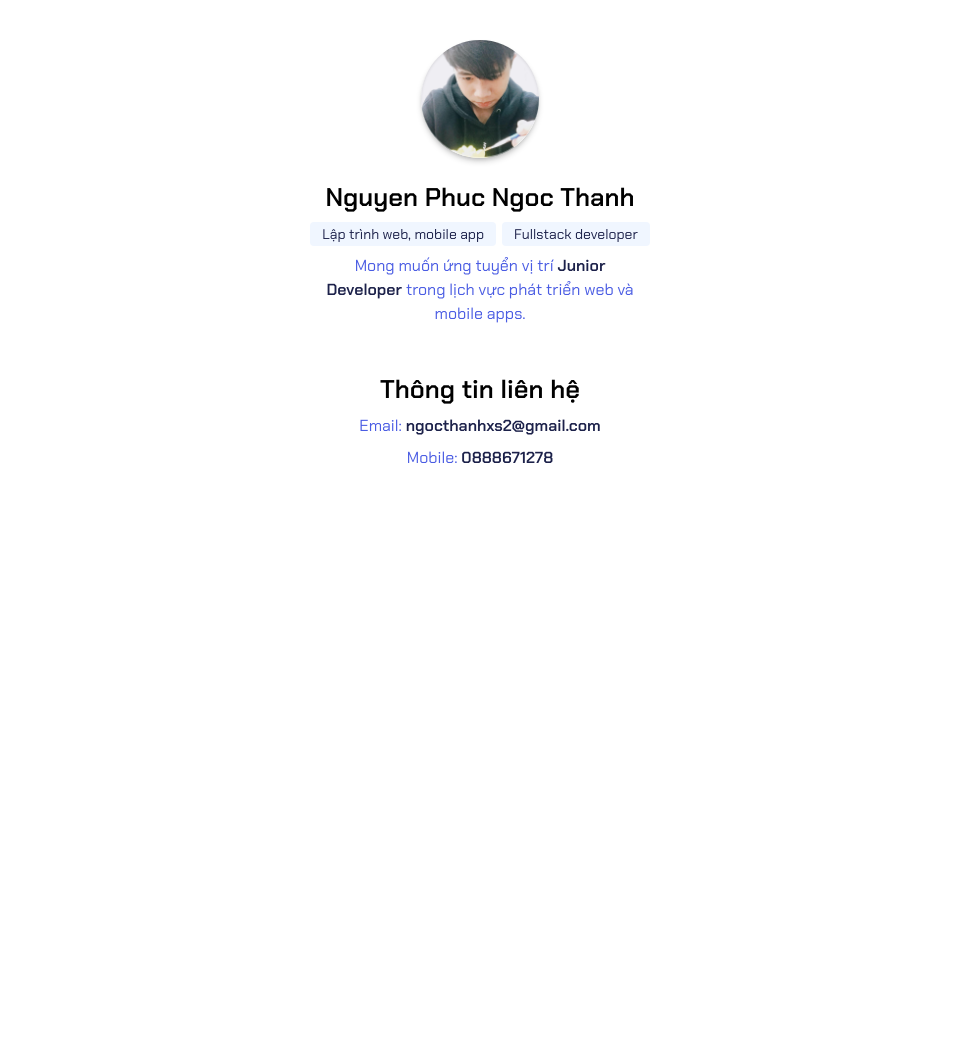
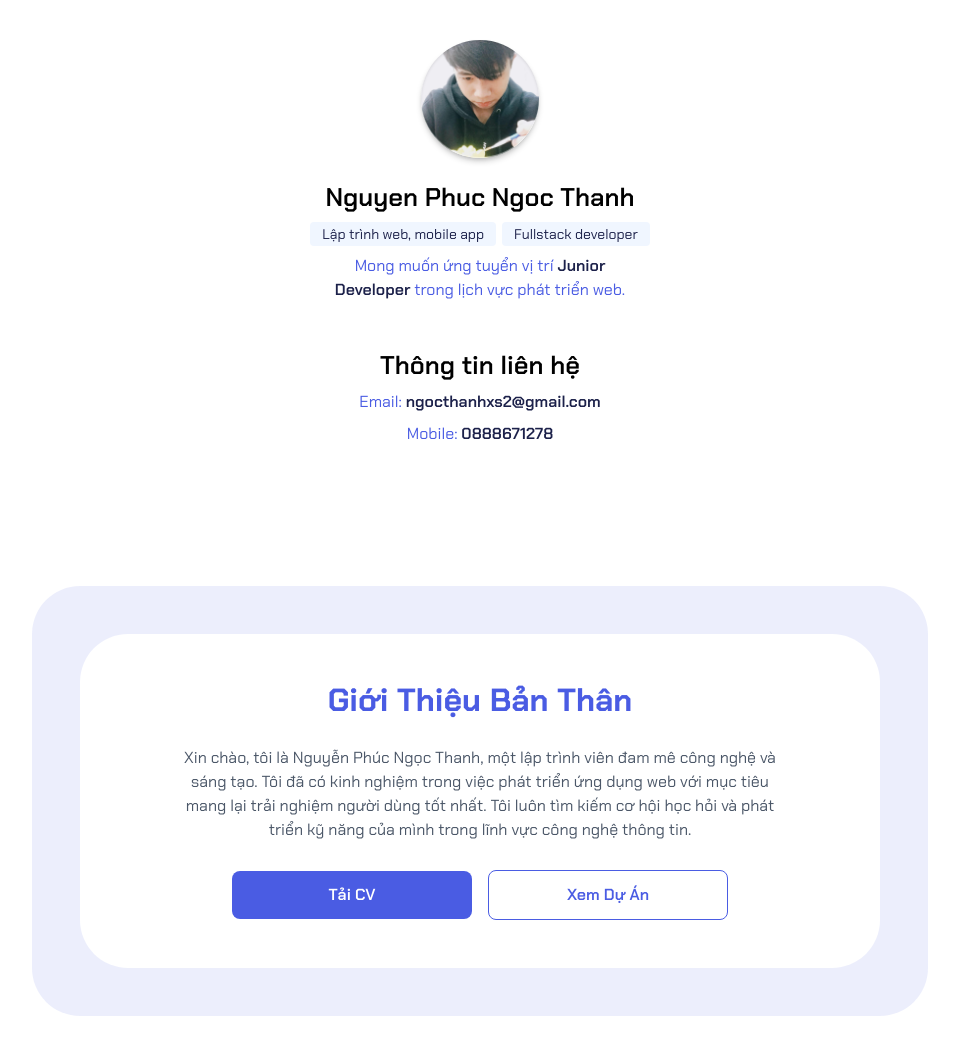
Before and after one commit to npngocthanh99/ngocthanh-simple-portfolio, a plain HTML site: page index.html in a window 1280 px wide. Shown: the whole page, without its empty margins (160-1119 px from the left). Before the commit the page ends 800 px from the top, so only its background shows below. Drawn offline with Linux system fonts and the light colour scheme.

Commit message:
code about me

```diff
--- a/css/main.css
+++ b/css/main.css
@@ -18,8 +18,24 @@
   font-style: normal;
 }
 
+a {
+  text-decoration: none;
+}
 .container {
   margin: 0 auto;
   max-width: 1536px;
   padding: 0 2rem;
 }
+.section__title {
+  font-size: var(--h1-font-size);
+  line-height: var(--h1-line-height);
+  font-weight: bold;
+  color: var(--p-950);
+  text-transform: capitalize;
+}
+
+.section__description {
+  text-align: center;
+  max-width: 65ch;
+  color: var(--n-500);
+}
--- a/css/sections/about-me.css
+++ b/css/sections/about-me.css
@@ -0,0 +1,76 @@
+.aboutMe__section {
+  margin: 140px auto;
+  display: flex;
+  justify-content: center;
+  align-items: center;
+  max-width: 1660px;
+}
+
+.aboutMe__container {
+  width: 70%;
+  padding: 3rem;
+  background-color: hsla(var(--p-600-code), 0.1);
+  border-radius: 3rem;
+}
+
+.aboutMe__content_container {
+  display: flex;
+  flex-direction: column;
+  justify-content: center;
+  align-items: center;
+  gap: 28px;
+  background-color: white;
+  border-radius: 3rem;
+  padding: 3rem 0;
+  & h1 {
+    color: var(--p-600);
+  }
+  & p {
+    color: var(--n-600);
+    padding: 0 1rem;
+  }
+}
+
+.CTA {
+  display: flex;
+  gap: 1rem;
+  justify-content: center;
+  align-items: center;
+  flex-wrap: wrap;
+  max-width: 90%;
+
+  & a {
+    padding: 12px;
+    width: 240px;
+    max-width: 80%;
+    border-radius: 8px;
+    cursor: pointer;
+    text-align: center;
+    font-weight: 600;
+    transition: all 0.3s ease;
+  }
+}
+
+.primaryButton {
+  color: white;
+  background-color: var(--p-600);
+  box-shadow: 0 3px 6px -1 hsla(var(--p-900-code), 0.2),
+    0 1px 2px hsla(var(--p-900-code), 0.5);
+  &:hover {
+    background-color: var(--p-700);
+    box-shadow: 0 4px 8px hsla(var(--p-900-code), 0.2),
+      0 2px 4px hsla(var(--p-900-code), 0.3),
+      0 1px 2px hsla(var(--p-900-code), 0.5);
+  }
+}
+
+.outlineButton {
+  border: 1px solid var(--p-600);
+  color: var(--p-600);
+  background-color: transparent;
+
+  &:hover {
+    box-shadow: 0 4px 8px hsla(var(--p-900-code), 0.2),
+      0 2px 4px hsla(var(--p-900-code), 0.3);
+  }
+}
--- a/index.html
+++ b/index.html
@@ -38,7 +38,7 @@
                 <div class="badge">Lập trình web, mobile app</div>
                 <div class="badge">Fullstack developer</div>
               </div>
-              <p>Mong muốn ứng tuyển vị trí <span>Junior Developer</span> trong lịch vực phát triển web và mobile apps.</p>
+              <p>Mong muốn ứng tuyển vị trí <span>Junior Developer</span> trong lịch vực phát triển web.</p>
               </p>
             </div>
         </div>
@@ -51,8 +51,28 @@
       </div>
     </header>
     <!-- About Me -->
-     <section class="aboutMe__container"></section>
+     <section class="aboutMe__section">
     <!-- animation -->
     <!-- main content -->
+     <div class="aboutMe__container">
+      <div class="aboutMe__content_container">
+        <h1 class="section__title">
+          Giới Thiệu Bản Thân
+        </h1>
+        <p class="section__description">
+          Xin chào, tôi là Nguyễn Phúc Ngọc Thanh, một lập trình viên đam mê công nghệ và sáng tạo. Tôi đã có kinh nghiệm trong việc phát triển ứng dụng web với mục tiêu mang lại trải nghiệm người dùng tốt nhất. Tôi luôn tìm kiếm cơ hội học hỏi và phát triển kỹ năng của mình trong lĩnh vực công nghệ thông tin.
+        </p>
+        <div class="CTA">
+          <a href="./assets/CV_Resume.pdf"
+          target="_blank"
+          rel="noopener noreferrer"
+          class="primaryButton"
+          download="">Tải CV</a>
+          <a href="#ProjectContainer"
+          class="outlineButton">Xem Dự Án</a>
+        </div>
+      </div>
+     </div>
+     </section>
   </body>
 </html>
```
Also changed, not shown: assets/coverImage.png (deleted), assets/projectScreenshot.png (deleted), 1 other file.
